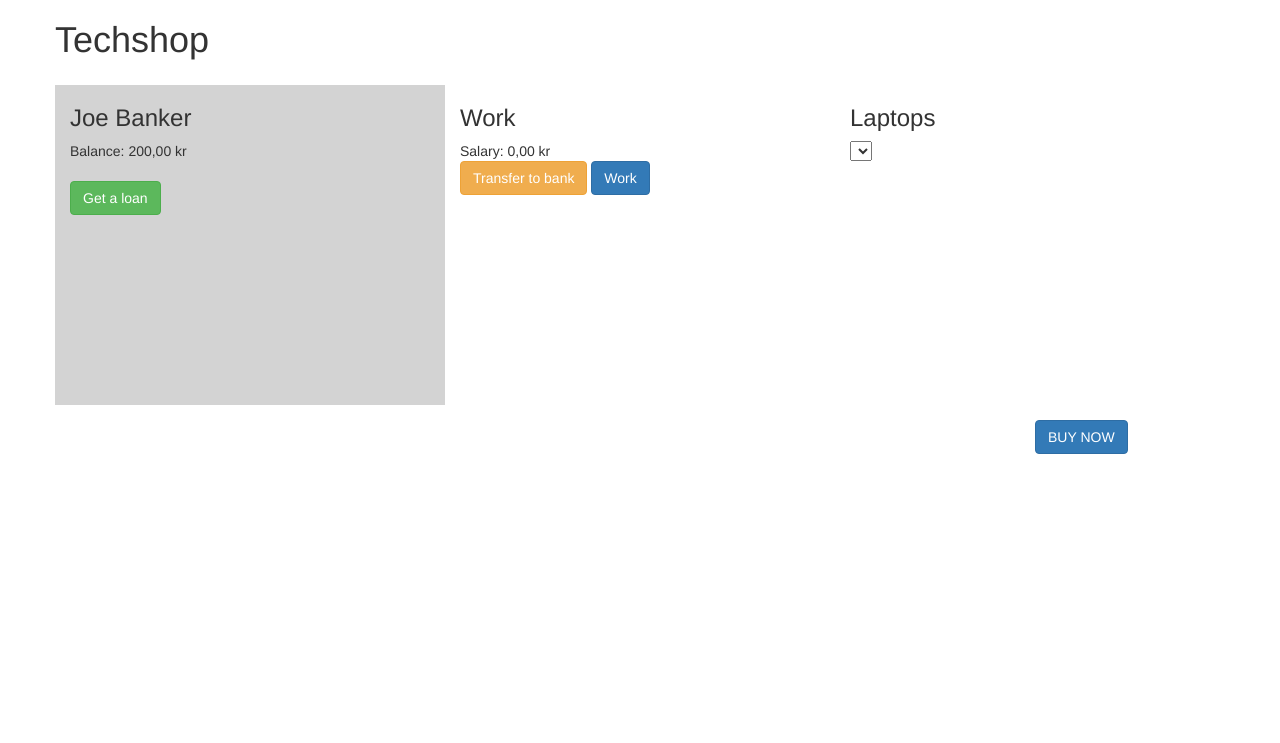
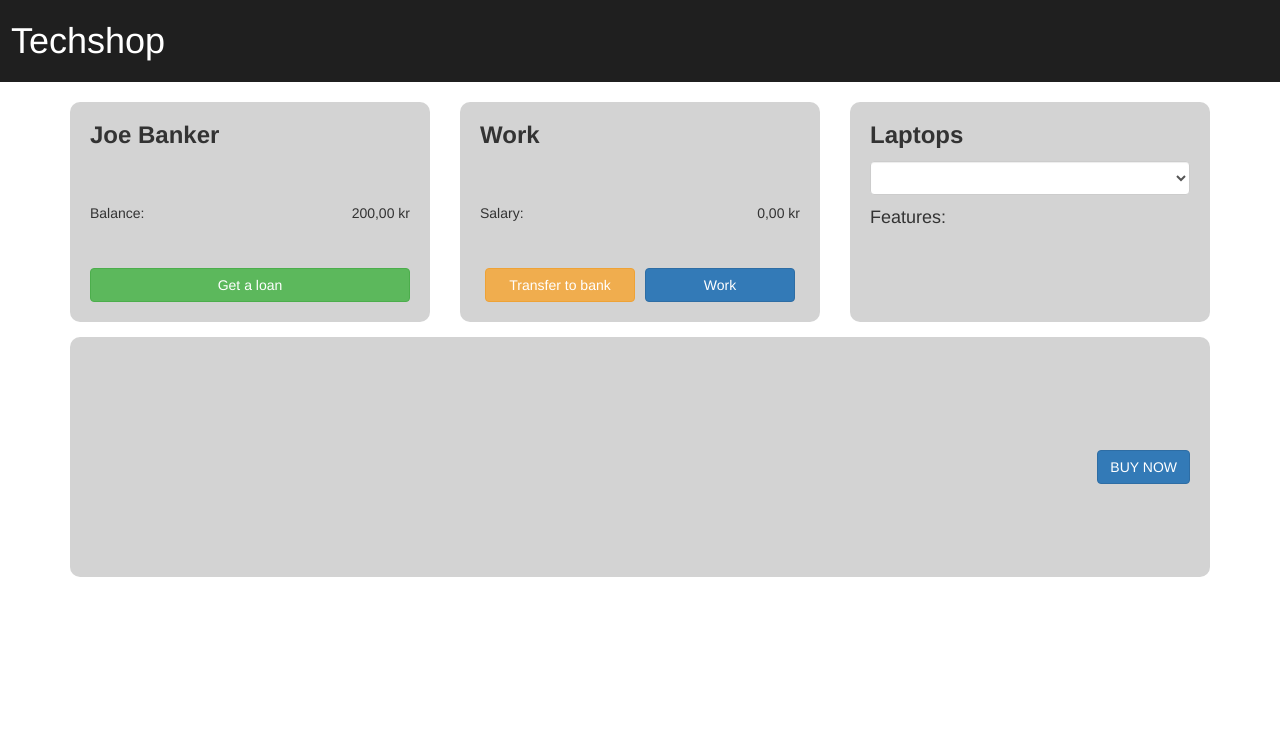
Before and after one commit to MichalPajestka/TechShopChallenge, a website: page index.html in a window 1280 px wide. Drawn offline with nearby package versions, Linux system fonts and the light colour scheme; no server answers.

```diff
--- a/index.html
+++ b/index.html
@@ -9,43 +9,52 @@
     <link rel="stylesheet" href="stylesheet.css"></link>
 </head>
 <body>
+  <div class="navbar">
+    <h1>Techshop</h1>
+  </div>
   <div class="container">
-  <div class="row">
-    <nav id="navbar">
-      <h1>Techshop</h1>
-    </nav>
+    <div class="row my-3">
+      <div class="col-md-4">
+        <div class="balance-container">
+          <h3>Joe Banker</h3>
+          <div class="balance-content">
+            <div class="balance-row">
+              <span>Balance:</span>
+              <span id="account-balance" class="value"></span>
             </div>
-  <div class="row my-3">
-    <div class="col-md-4 balance-container1">
-      <div id="balance-container">
-        <h3 id="bank-customer-name">Joe Banker</h3>
-        <span>Balance:</span>
-        <span id="account-balance"></span>
-        <div id="loan-container">
-          <span id="outstanding-loan"></span>
-          <br>
+            <div class="balance-row" id="outstanding-loan-row" style="display: none;">
+              <span id="outstanding-loan-label">Your outstanding loan:</span>
+              <span id="outstanding-loan-amount"></span>
+            </div>
+          </div>
           <button type="button" class="btn btn-success" onclick="getALoan()">Get a loan</button>
       </div>
+
+      </div>
+    <div class="col-md-4">
+      <div class="work-container">
+        <h3>Work</h3>
+        <div class="balance-content">
+            <div class="balance-row">
+                <span>Salary:</span>
+                <span id="salary-balance"></span>
             </div>
         </div>
-    <div class="col-md-4">
-      <div id="work-container">
-        <h3 id="work-heading">Work</h3>
-        <span>Salary: </span>
-        <span id="salary-balance"></span>
-        <br>
+        <div class="button-container">
             <button type="button" class="btn btn-warning" onclick="transferToBank()">Transfer to bank</button>
             <button type="button" class="btn btn-primary" onclick="increaseSalary()">Work</button>
-
             <!-- TODO: Hide button via DOM manipulation -->
             <button type="button" class="btn btn-light" onclick="repayLoan()" id="repay-loan-button" style="display: none;">Repay Loan</button>
         </div>
     </div>
+
+    </div>
     <div class="col-md-4">
-      <div id="laptops-selection-container">
-        <h3 id="laptops-heading">Laptops</h3>
-        <select id="laptop-select">
+      <div class="select-laptop-container">
+        <h3>Laptops</h3>
+        <select id="laptop-select" class="form-control">
         </select>
+        <h4>Features:</h4>
         <div id="specs-container">
         </div>
       </div>
@@ -53,20 +62,15 @@
   </div>
   <div class="row my-3">
     <div class="col-md-12">
-      <!-- Wrap the contents in a single container -->
-      <div class="d-flex align-items-center justify-content-between">
-        <div class="col-md-4">
-          <div id="laptop-image"></div>
+      <div class="laptop-info">
+        <div class="laptop-image" id="laptop-image"></div>
+        <div class="laptop-details">
+          <div class="laptop-title" id="laptop-title"></div>
+          <div class="laptop-description" id="laptop-description"></div>
+          <div class="laptop-price-button">
+            <div class="laptop-price" id="laptop-price"></div>
+            <button type="button" class="btn btn-primary" onclick="buyLaptop()">BUY NOW</button>
           </div>
-        <div class="col-md-6">
-          <div id="laptop-info-container">
-            <h3 id="laptop-title"></h3>
-            <p id="laptop-description"></p>
-          </div>
-        </div>
-        <div class="col-md-2">
-          <div id="laptop-price"></div>
-          <button type="button" class="btn btn-primary" onclick="buyLaptop()">BUY NOW</button>
         </div>
       </div>
     </div>
--- a/stylesheet.css
+++ b/stylesheet.css
@@ -1,14 +1,100 @@
-.col-md-4, .col-md-6, .col-md-2 {
-    height: 320px; /* Adjust the height as needed */
-    overflow: hidden; /* Hide any overflowing content */
+.navbar {
+    background-color: #1f1f1f;
+    color: white;
+    padding: 10px;
+    border-radius: 0;
+ }
+
+ .navbar h1 {
+    margin-top: 10px;
+    margin-bottom: 10px;
+ }
+
+.balance-container,
+.work-container,
+.select-laptop-container
+{
+    background-color: lightgrey;
+    padding: 20px;
+    border-radius: 10px;
+    height: 220px;
+    display: flex;
+    flex-direction: column;
+    justify-content: space-between
+}
+
+.balance-container h3,
+.work-container h3,
+.select-laptop-container h3
+{
+    font-weight: 600;
+    margin-top: 0px;
+}
+
+.laptop-info {
+    display: flex;
+    align-items: center;
+    background-color: lightgray;
+    padding: 20px;
+    border-radius: 10px;
+
+  }
+
+.balance-row {
+    display: flex;
+    justify-content: space-between;
+}
+
+.label {
+    flex: 1;
+    text-align: left;
+    margin-right: 10px;
+    font-weight: bold;
+    color: black; /* Set the label color to black */
+}
+
+.value {
+    flex: 2;
+    text-align: right;
+}
+
+/* Position the outstanding-loan-label to the left */
+#outstanding-loan-label {
+    text-align: left;
+}
+
+#outstanding-loan {
+    margin: 0; /* Reset margin for the outstanding-loan span */
+}
+
+
+.button-container {
+    display: flex;
+    flex-direction: row; /* Arrange buttons horizontally */
+    justify-content: space-between; /* Add space between buttons */
+}
+
+.button-container .btn {
+    flex: 1; /* Distribute space equally among buttons */
+    margin: 0 5px; /* Add spacing between buttons */
+}
+
+.select-laptop-container h4 {
+    margin-bottom: 1px;
 }
 
 #specs-container p {
     margin-bottom: 5px;
 }
 
-.row {
+.row.my-3 {
+    display: flex;
+    align-items: stretch;
     margin-bottom: 15px;
+}
+
+.col-md-4 {
+    flex: 1;
 }
 
 img {
@@ -16,6 +102,49 @@
     height: 200px;
 }
 
-.balance-container1 {
-    background-color: lightgrey;
+#specs-container {
+    overflow-y: scroll;
+    height: 70px;
 }
+
+#specs-container p {
+    margin: 2px;
+}
+
+  .laptop-image {
+    width: 200px; /* Adjust image width as needed */
+    height: 200px; /* Adjust image height as needed */
+    margin-right: 20px; /* Add spacing between image and details */
+    /* You can also add a background image here if needed */
+  }
+
+  .laptop-details {
+    flex: 1;
+    display: flex;
+    flex-direction: column;
+  }
+
+  .laptop-title {
+    font-size: 24px; /* Adjust font size as needed */
+    font-weight: bold;
+  }
+
+  .laptop-description {
+    margin-top: 10px; /* Add spacing between title and description */
+    font-size: 16px; /* Adjust font size as needed */
+  }
+
+  .laptop-price-button {
+    display: flex;
+    flex-direction: column;
+    align-items: flex-end;
+  }
+
+  .laptop-price {
+    font-size: 18px; /* Adjust font size as needed */
+  }
+
+  /* Style the "BUY NOW" button */
+  .btn-primary {
+    margin-top: 10px; /* Add spacing between price and button */
+  }
```
Lines whose indentation alone changed are shown as unchanged.
